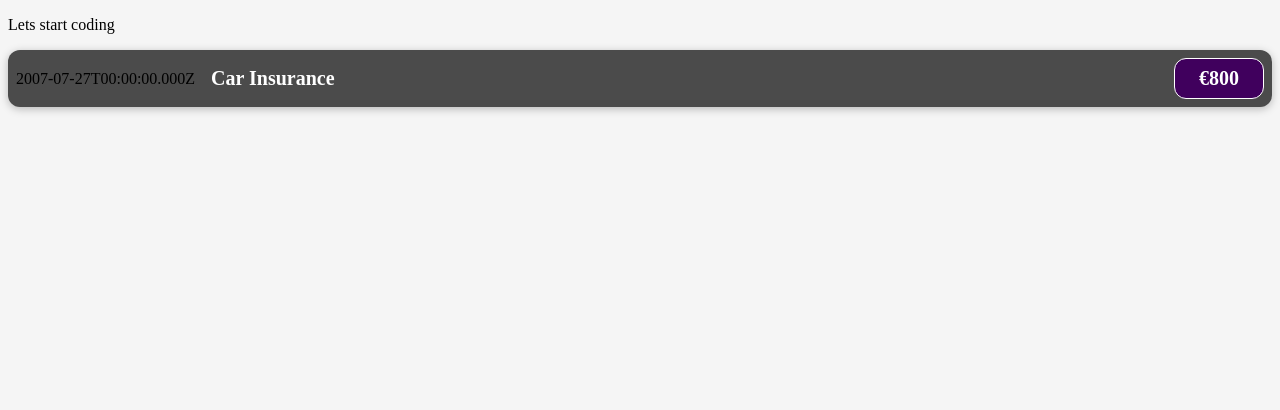
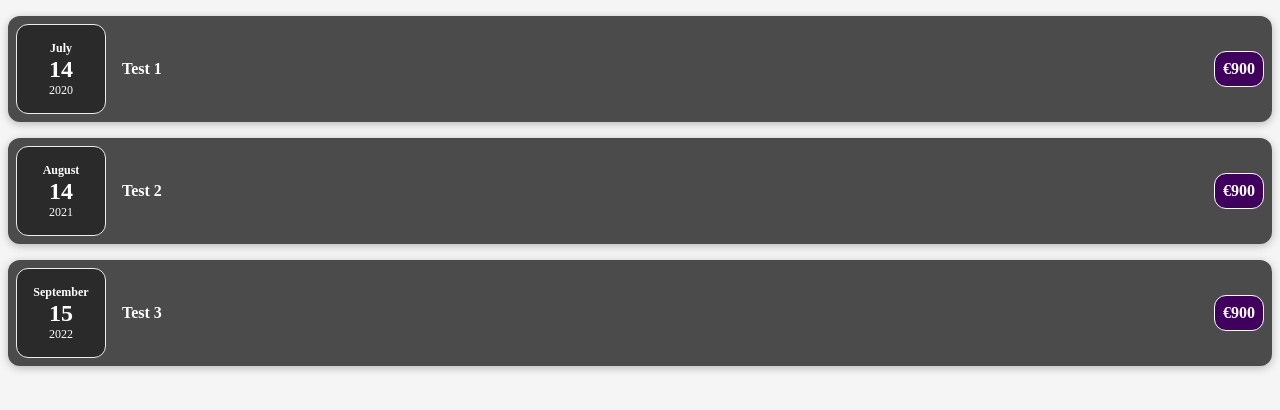
Before and after one commit to JasmineKhalimova/FoodApp, a React (Create React App) app: page / in a window 1280 px wide. Shown: the top 410 px of the page. Built offline with nearby package versions, Linux system fonts and the light colour scheme.

Commit message:
Custom Component for Expense Items, splitting

```diff
--- a/src/App.js
+++ b/src/App.js
@@ -1,15 +1,10 @@
 import './css/global.scss';
-import ExpenseItem from './components/ExpenseItem';
+import ExpenseItems from './components/ExpenseItems';
 
 function App() {
   return (
-    <div className="App">
-      <header className="App-header">
-        <p>
-          Lets start coding
-        </p>
-      </header>
-      <ExpenseItem />
+    <div className="expenses">
+      <ExpenseItems />
     </div>
   );
 }
--- a/src/components/ExpenseItem.js
+++ b/src/components/ExpenseItem.js
@@ -1,13 +1,18 @@
-function ExpenseItem(){
-     const eDate = new Date (2007, 6, 27);
-     const eTitle = 'Car Insurance';
-     const eAmount = 800;
+function ExpenseItem(props){
+    // date
+    const month = props.date.toLocaleString('en-US', {month: 'long'});
+    const day = props.date.toLocaleString('en-Us', {day: '2-digit'});
+    const year = props.date.getFullYear();
     return(
         <div className="expense-item">
-            <div>{eDate.toISOString()}</div>
+            <div className="expense-date">
+                <div className="month">{month}</div>
+                <div className="day">{day}</div>
+                <div className="year">{year}</div>
+            </div>
+            <h2>{props.title}</h2>
             <div className="expense-item__description">
-                <h2>{eTitle}</h2>
-                <div className="expense-item__price">€{eAmount}</div>
+                <div className="expense-item__price">€{props.amount}</div>
             </div>
         </div>
     );
--- /dev/null
+++ b/src/components/ExpenseItems.js
@@ -0,0 +1,33 @@
+import ExpenseItem from './ExpenseItem.js';
+
+function ExpenseItems(props){
+    const expense = [
+        {
+          id: 'e1',
+          title: 'Test 1',
+          amount: '900',
+          date: new Date(2020, 6, 14),
+        },
+        {
+          id: 'e2',
+          title: 'Test 2',
+          amount: '900',
+          date: new Date(2021, 7, 14),
+        },
+        {
+          id: 'e3',
+          title: 'Test 3',
+          amount: '900',
+          date: new Date(2022, 8, 15),
+        }
+      ];
+      return (
+        <div className="App">
+          <ExpenseItem title={expense[0].title} amount={expense[0].amount} date={expense[0].date}></ExpenseItem>
+          <ExpenseItem title={expense[1].title} amount={expense[1].amount} date={expense[1].date}></ExpenseItem>
+          <ExpenseItem title={expense[2].title} amount={expense[2].amount} date={expense[2].date}></ExpenseItem>
+        </div>
+      );
+}
+
+export default ExpenseItems;
--- a/src/css/global.scss
+++ b/src/css/global.scss
@@ -11,8 +11,14 @@ body {
     margin: 1rem 0;
     border-radius: 12px;
     background-color: #4b4b4b;
+
+    h2 {
+      color: #3a3a3a;
+      font-size: 1rem;
+      flex: 1;
+      margin: 0 1rem;
+      color: white;
     }
-
     .expense-item__description {
       display: flex;
       flex-direction: column;
@@ -21,14 +27,6 @@ body {
       flex-flow: column-reverse;
       justify-content: flex-start;
       flex: 1;
-  }
-
-  .expense-item h2 {
-    color: #3a3a3a;
-    font-size: 1rem;
-    flex: 1;
-    margin: 0 1rem;
-    color: white;
     }
 
     .expense-item__price {
@@ -40,6 +38,33 @@ body {
       padding: 0.5rem;
       border-radius: 12px;
     }
+  }
+  .expense-date {
+    display: flex;
+    flex-direction: column;
+    width: 5.5rem;
+    height: 5.5rem;
+    border: 1px solid #ececec;
+    background-color: #2a2a2a;
+    color: white;
+    border-radius: 12px;
+    align-items: center;
+    justify-content: center;
+
+    .month {
+      font-size: 0.75rem;
+      font-weight: bold;
+    }
+
+    .year {
+      font-size: 0.75rem;
+    }
+
+    .day {
+      font-size: 1.5rem;
+      font-weight: bold;
+    }
+  }
 
   @media (min-width: 580px) {
     .expense-item__description {
@@ -47,10 +72,10 @@ body {
       align-items: center;
       justify-content: flex-start;
       flex: 1;
+
+      h2 {
+        font-size: 1.25rem;
       }
-
-    .expense-item__description h2 {
-      font-size: 1.25rem;
     }
 
     .expense-item__price {
```
Lines whose indentation alone changed are shown as unchanged.
